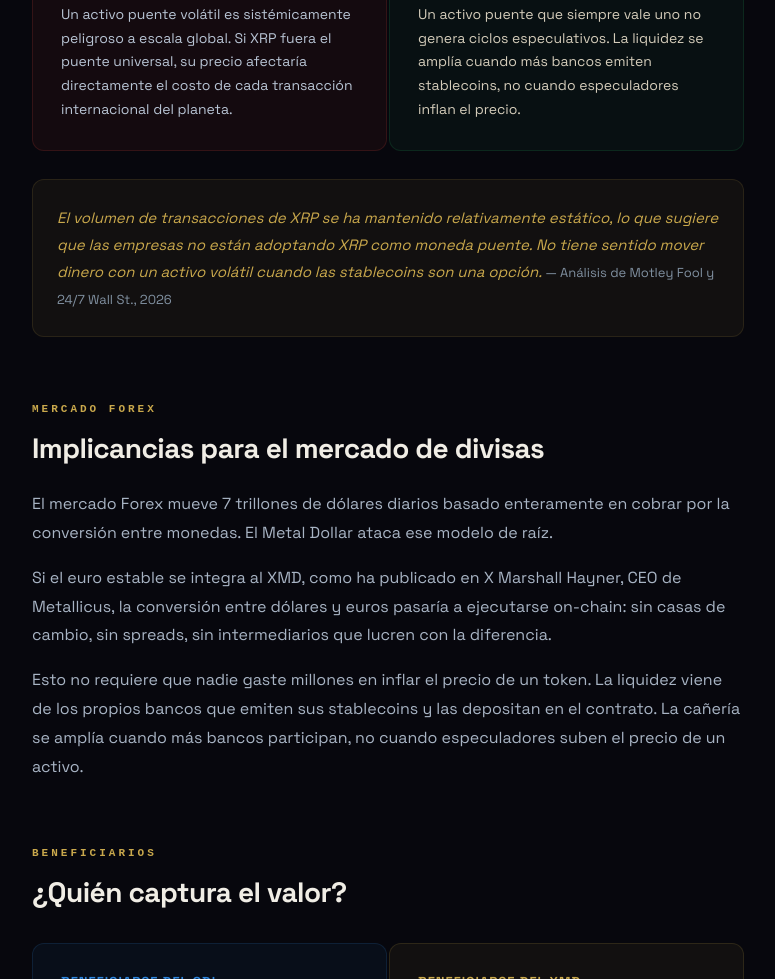
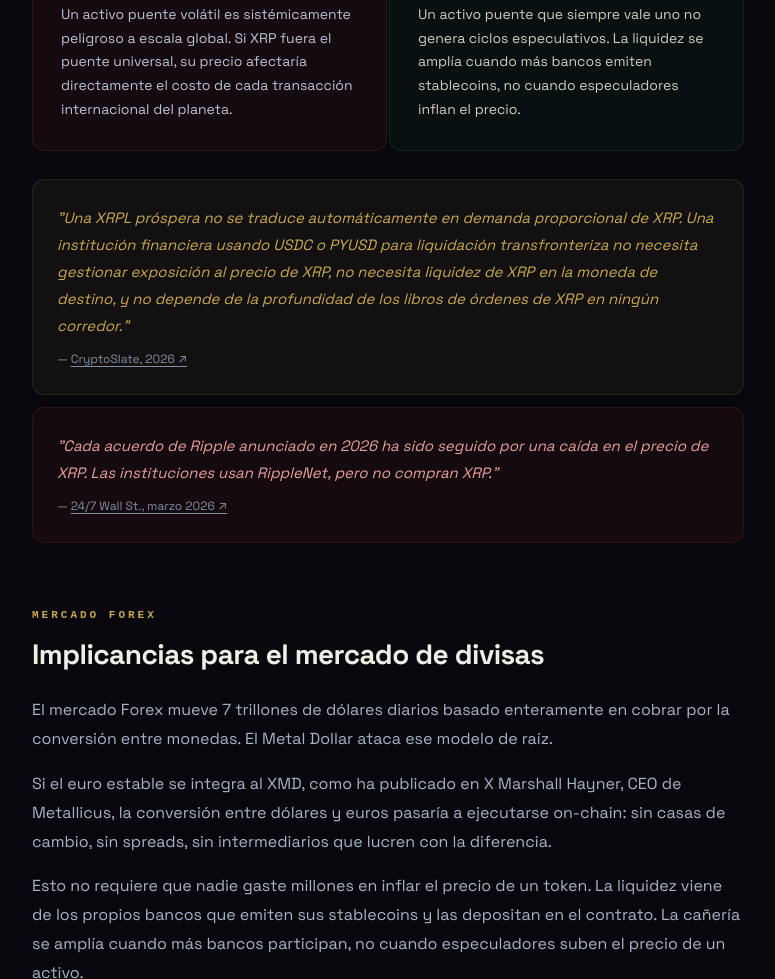
Before and after one commit to AllanTDBN/allantdbn-web, a plain HTML site: page analisis-xmd-odl.html in a window 1280 px wide. Shown: the part 2801-3780 px from the top of the page, without its empty margins (252-1027 px from the left). Drawn offline with Linux system fonts and the light colour scheme.

Commit message:
Add files via upload

```diff
--- a/analisis-xmd-odl.html
+++ b/analisis-xmd-odl.html
@@ -1080,8 +1080,13 @@
         <p style="font-size:14px;color:#D4CCBA;line-height:1.7">Un activo puente que siempre vale uno no genera ciclos especulativos. La liquidez se amplía cuando más bancos emiten stablecoins, no cuando especuladores inflan el precio.</p>
       </div>
     </div>
-    <div class="xmd-callout" style="background:rgba(201,168,76,0.06);border:1px solid rgba(201,168,76,0.12)">
-      <p style="font-size:15px;color:#C9A84C;line-height:1.8;font-style:italic">El volumen de transacciones de XRP se ha mantenido relativamente estático, lo que sugiere que las empresas no están adoptando XRP como moneda puente. No tiene sentido mover dinero con un activo volátil cuando las stablecoins son una opción. <cite>— Análisis de Motley Fool y 24/7 Wall St., 2026</cite></p>
+    <div class="xmd-callout" style="background:rgba(201,168,76,0.06);border:1px solid rgba(201,168,76,0.12);margin-bottom:12px">
+      <p style="font-size:15px;color:#C9A84C;line-height:1.8;font-style:italic">"Una XRPL próspera no se traduce automáticamente en demanda proporcional de XRP. Una institución financiera usando USDC o PYUSD para liquidación transfronteriza no necesita gestionar exposición al precio de XRP, no necesita liquidez de XRP en la moneda de destino, y no depende de la profundidad de los libros de órdenes de XRP en ningún corredor."</p>
+      <p style="font-size:12px;color:#8090A0;margin-top:10px;font-style:normal">— <a href="https://cryptoslate.com/xrp-faces-a-brutal-2026-paradox-as-xrpl-adoption-surges-and-the-token-captures-little-value/" target="_blank" rel="noopener" style="color:#8090A0;text-decoration:underline;text-underline-offset:3px">CryptoSlate, 2026 ↗</a></p>
+    </div>
+    <div class="xmd-callout" style="background:rgba(231,76,60,0.06);border:1px solid rgba(231,76,60,0.12)">
+      <p style="font-size:15px;color:#E8A09A;line-height:1.8;font-style:italic">"Cada acuerdo de Ripple anunciado en 2026 ha sido seguido por una caída en el precio de XRP. Las instituciones usan RippleNet, pero no compran XRP."</p>
+      <p style="font-size:12px;color:#8090A0;margin-top:10px;font-style:normal">— <a href="https://247wallst.com/investing/2026/03/11/every-ripple-partnership-in-2026-has-failed-to-move-xrp-price-will-this-new-development-change-that/" target="_blank" rel="noopener" style="color:#8090A0;text-decoration:underline;text-underline-offset:3px">24/7 Wall St., marzo 2026 ↗</a></p>
     </div>
   </div>
 
```
